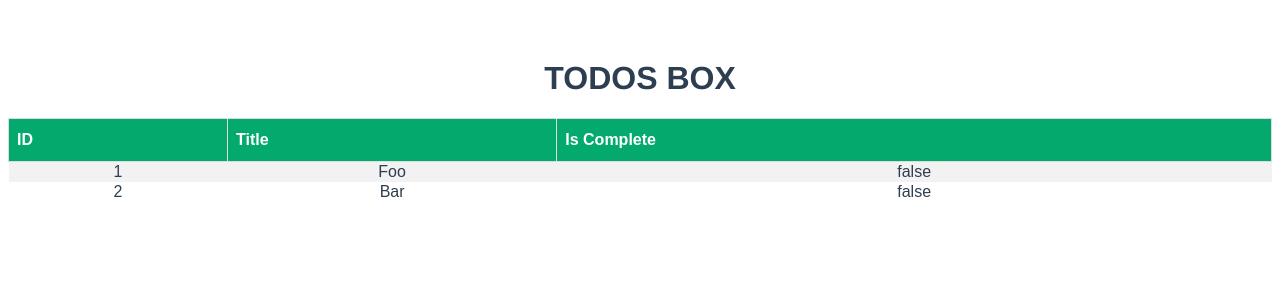
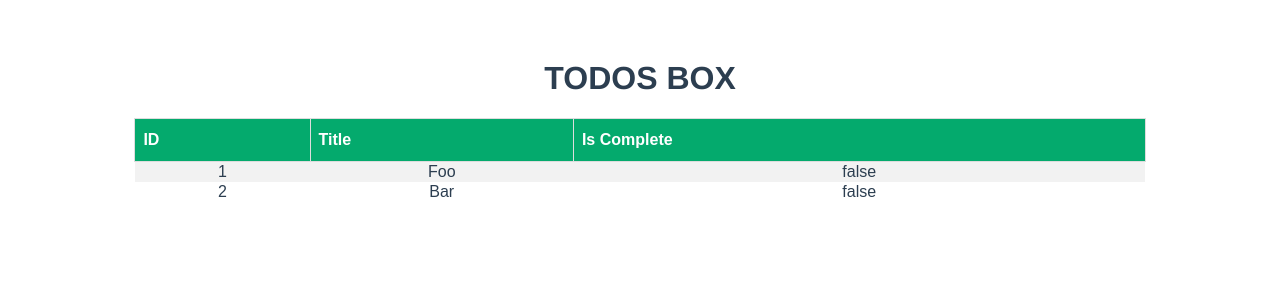
Before and after one commit to wildkoala/fast_api_vue_todo, a Vue app in the folder front_end/: page / in a window 1280 px wide. Shown: the top 300 px of the page. Built offline with nearby package versions, Linux system fonts and the light colour scheme; no server answers.

Commit message:
Center table, set width to 80%

```diff
--- a/front_end/src/components/Todos.vue
+++ b/front_end/src/components/Todos.vue
@@ -47,6 +47,11 @@ export default {
   flex-direction: column;
 }
 
+table {
+  margin-left: auto;
+  margin-right: auto;
+}
+
 ul {
   list-style-type: none;
 }
@@ -54,7 +59,8 @@ ul {
 #customers {
   font-family: Arial, Helvetica, sans-serif;
   border-collapse: collapse;
-  width: 100%;
+  text-align: center;
+  width: 80%;
 }
 
 #customers td, #customers th {
```
